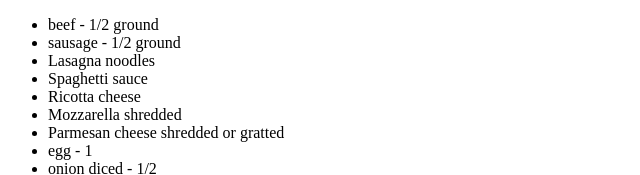
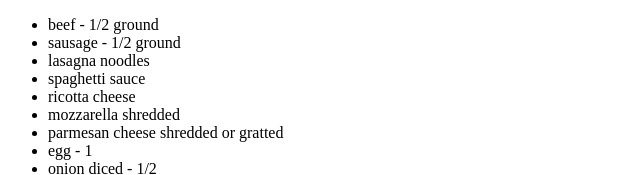
Before and after one commit to CodeLenov/Recipes, a plain HTML site: page odin_recipes/lasagna.html in a window 1280 px wide. Shown: the part 774-949 px from the top of the page, 0-640 px from the left. Drawn offline with Linux system fonts and the light colour scheme.

Commit message:
Edit Ingredients in lasagna.html

```diff
--- a/odin_recipes/lasagna.html
+++ b/odin_recipes/lasagna.html
@@ -23,11 +23,11 @@
 	<ul>
 		<li>beef - 1/2 ground</li>
 		<li>sausage - 1/2 ground</li>
-		<li>Lasagna noodles</li>
-		<li>Spaghetti sauce</li>
-		<li>Ricotta cheese</li>
-		<li>Mozzarella shredded</li>
-		<li>Parmesan cheese shredded or gratted</li>
+		<li>lasagna noodles</li>
+		<li>spaghetti sauce</li>
+		<li>ricotta cheese</li>
+		<li>mozzarella shredded</li>
+		<li>parmesan cheese shredded or gratted</li>
 		<li>egg - 1</li>
 		<li>onion diced - 1/2</li>
 		<li>minced garlic - 2 tbsp</li>
```
